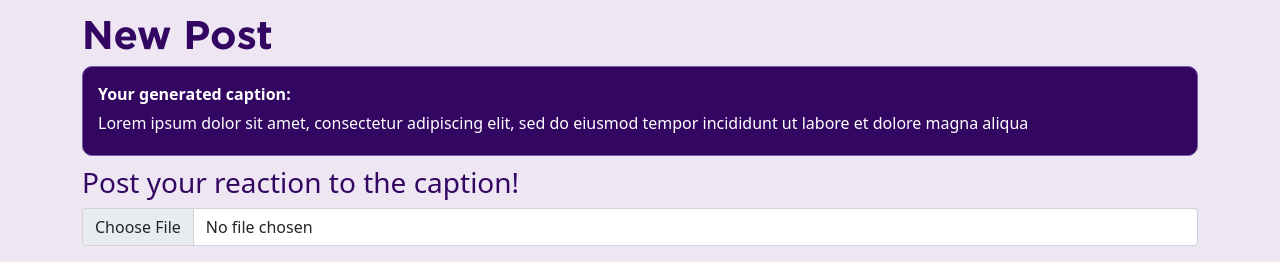
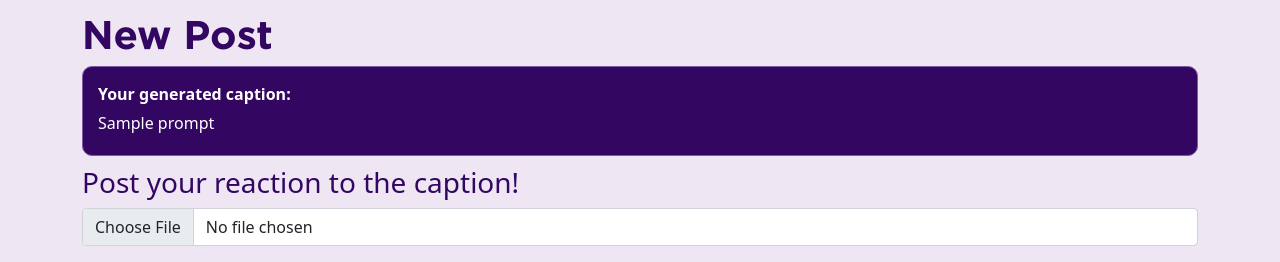
Before and after one commit to software-students-fall2022/final-project-project5-team2, a Flask app: template web-app/templates/newPost.html in a window 1280 px wide. Shown: the top 262 px of the page. Run offline with Flask 2, Linux system fonts and the light colour scheme; the template is opened without the code that fills it: most values are stand-ins (such as "Sample title", 1, 10 or a date in 2020).

Commit message:
Add quote to front-end

```diff
--- a/web-app/app.py
+++ b/web-app/app.py
@@ -207,7 +207,7 @@ def get_all_prompts():
     return loads(dumps(prompts))
 
 def get_random_prompt():
-    prompt = random.choice(get_all_prompts())
+    prompt = random.choice(get_all_prompts())['message']
     return prompt
 
 
@@ -253,5 +253,6 @@ def get_random_prompt():
 if __name__ == "__main__":
 
 
-    PORT = os.getenv('PORT', 8080)
-    app.run(port=PORT)
+    PORT = os.getenv('PORT', 5001)
+    HOST = os.getenv('host', '0.0.0.0')
+    app.run(host=HOST, port=PORT)
--- a/requirements.txt
+++ b/web-app/requirements.txt
@@ -1,3 +1,4 @@
+bcrypt==4.0.1
 certifi==2022.9.24
 Flask==2.2.2
 pymongo==4.3.3
--- a/web-app/templates/newPost.html
+++ b/web-app/templates/newPost.html
@@ -10,7 +10,7 @@
       <h1> New Post </h1>
       <div id ="new-post-text">
         <p> <b> Your generated caption: </b> </p>
-        <p> Lorem ipsum dolor sit amet, consectetur adipiscing elit, sed do eiusmod tempor incididunt ut labore et dolore magna aliqua <p>
+        <p> {{prompt}} <p>
       </div>
       <h3>Post your reaction to the caption!</h3>
       <div class="mb-3">
```
Also changed, not shown: 1 other file.
